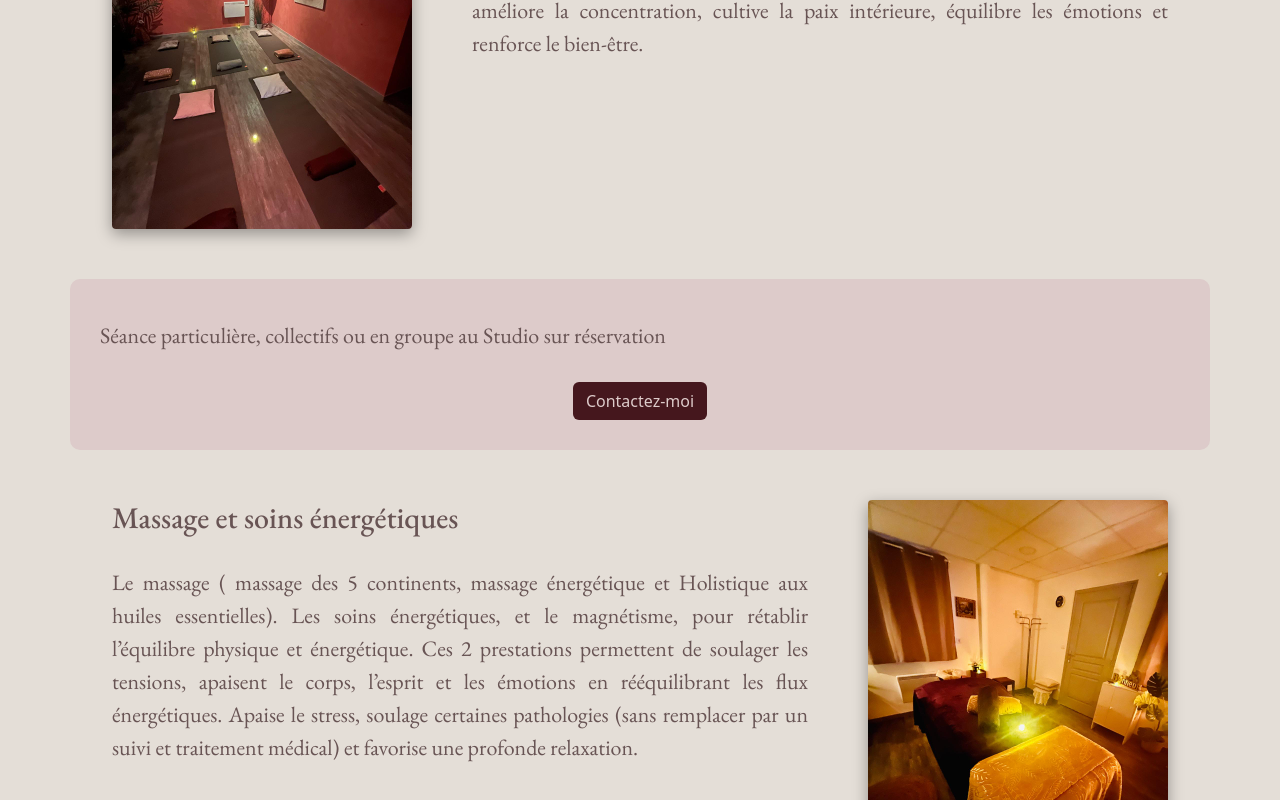
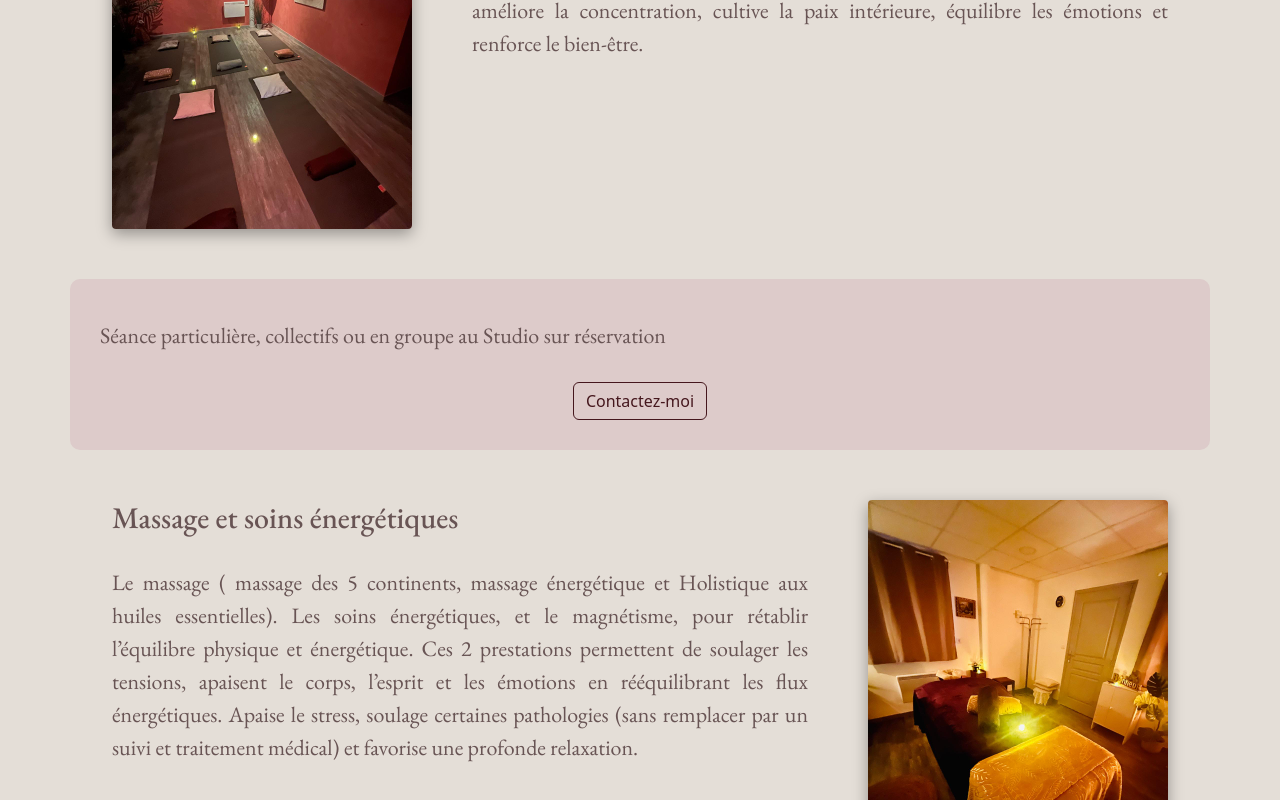
Before and after one commit to GeorginaMudditt/JennyYoga, a React (Vite) app: page / in a window 1280 px wide. In both pictures the pointer is over the link 639 px from the left and 5486 px from the top of the page. Shown: the part 5086-5886 px from the top of the page. Built offline with nearby package versions, Linux system fonts and the light colour scheme; a web font is replaced by a local one.

Commit message:
make buttons and hover buttons consistent

```diff
--- a/src/AutresPrestations.css
+++ b/src/AutresPrestations.css
@@ -52,14 +52,15 @@
 
 .AutresPrestations .btn {
   color: #ddcbca;
+  background-color: #45171d;
   margin-bottom: 20px;
 }
 
-.AutresPrestations .meditation,
-.massages,
-.coaching,
-.sauna {
-  background-color: #45171d;
+.AutresPrestations .btn:hover {
+  color: #45171d;
+  background-color: #ddcbca;
+  border-color: #45171d;
+  border-width: 1px;
 }
 
 @media (max-width: 768px) {
--- a/src/Footer.tsx
+++ b/src/Footer.tsx
@@ -32,7 +32,7 @@ function Footer() {
             </a>
           </p>
         </div>
-        <div className="address">
+        {/* <div className="address">
           <h4>Site web :</h4>
           <p>
             Ce site web a été créé avec amour par{" "}
@@ -40,7 +40,7 @@ function Footer() {
               Varstar
             </a>
           </p>
-        </div>
+        </div> */}
       </div>
     </>
   );
--- a/src/Yoga.css
+++ b/src/Yoga.css
@@ -65,6 +65,13 @@ p {
   margin-bottom: 20px;
 }
 
+.btn:hover {
+  background-color: #ddcbca;
+  color: #45171d;
+  border-color: #45171d;
+  border-width: 1px;
+}
+
 .vinyasa,
 .postural,
 .yin,
```
